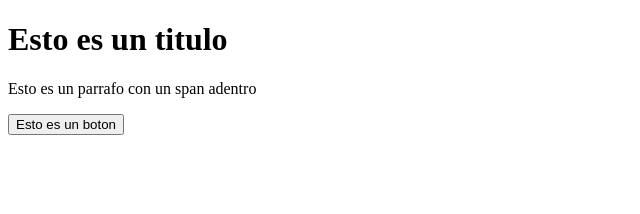
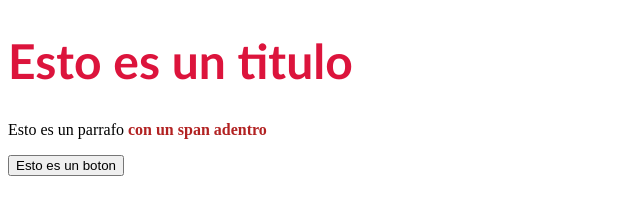
Before and after one commit to lauraszm/PNT2-ej2, a plain HTML site: page index.html in a window 1280 px wide. Shown: the whole page, without its empty margins (0-640 px from the left). Drawn offline with Linux system fonts and the light colour scheme.

Commit message:
feat: agrego style

```diff
--- a/index.html
+++ b/index.html
@@ -3,6 +3,7 @@
 <head>
     <meta charset="UTF-8">
     <meta name="viewport" content="width=device-width, initial-scale=1.0">
+    <link rel="stylesheet" href="styles.css">
     <title>TP2 - Ejercicio 2</title>
 </head>
 <body>
--- /dev/null
+++ b/styles.css
@@ -0,0 +1,14 @@
+h1 {
+    font-family: 'Trebuchet MS', 'Lucida Sans Unicode', 'Lucida Grande', 'Lucida Sans', Arial, sans-serif;
+    font-size: 3rem;
+    color: crimson;
+}
+
+p {
+    font-weight: 400;
+}
+
+p span {
+    font-weight: 600;
+    color: firebrick;
+}
```
